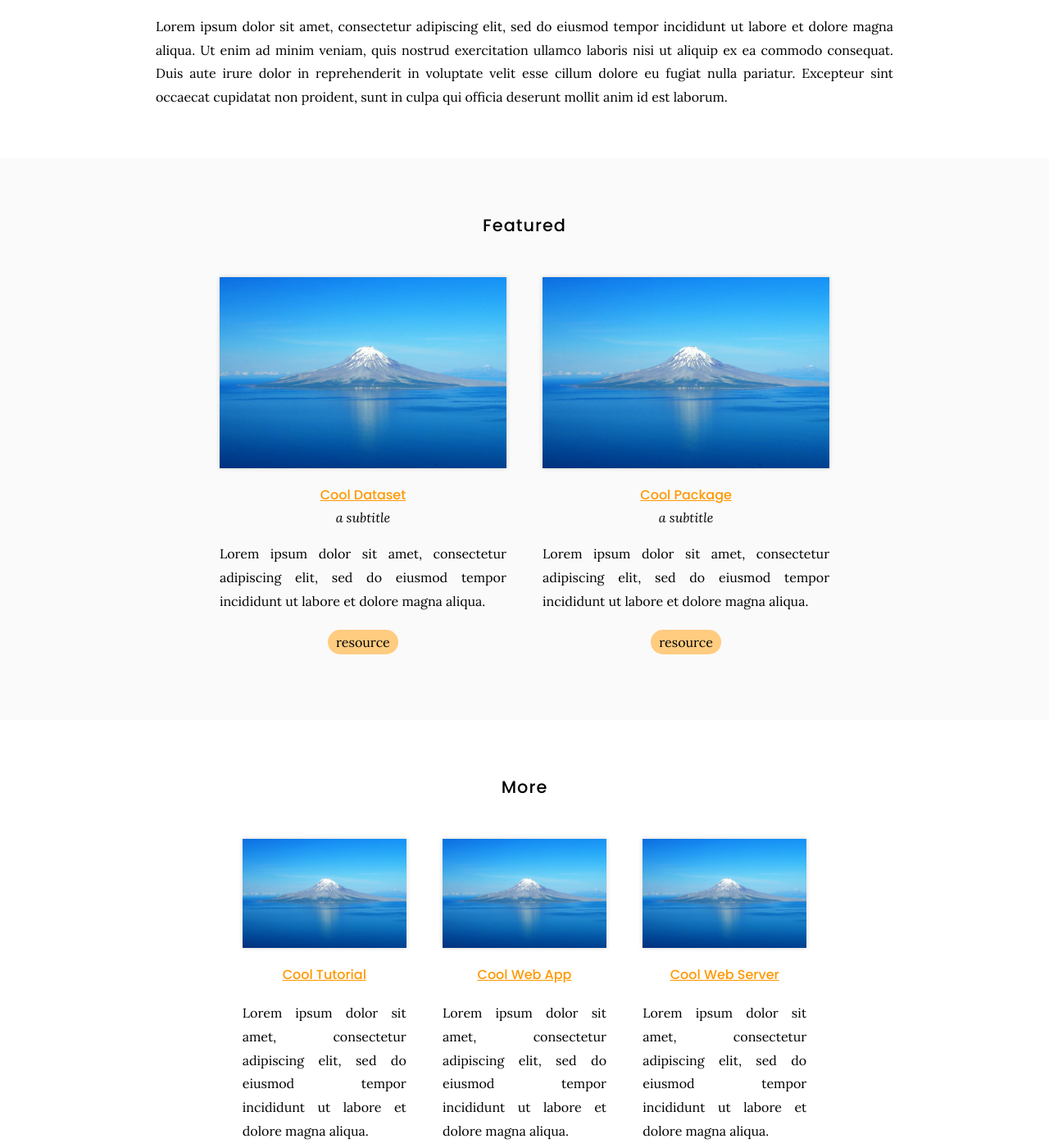
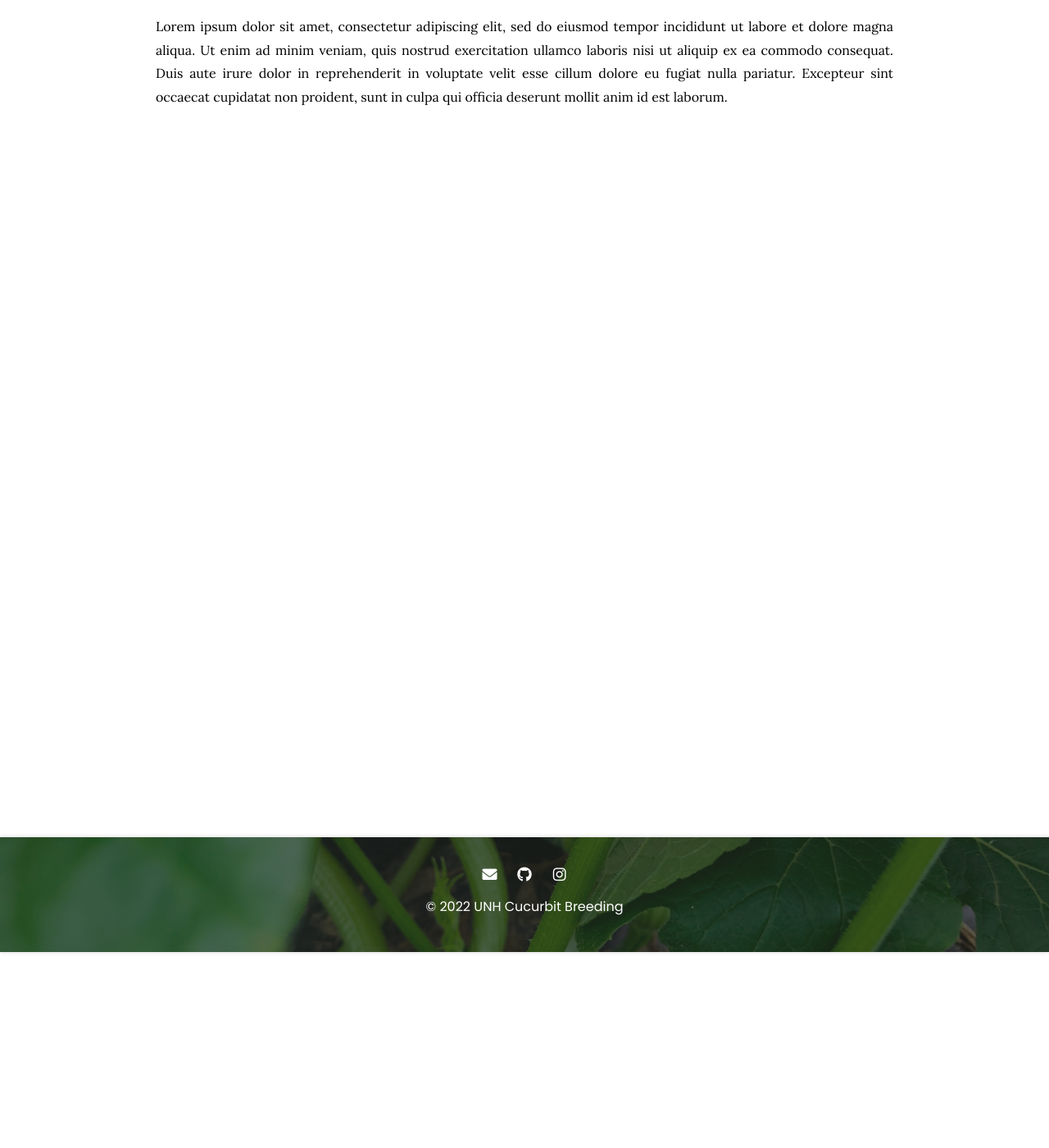
Before and after one commit to UNH-Cucurbits/unhcucurbits-website, a Jekyll site: the page built from breeding/index.md, in a window 1280 px wide and 1400 px high, scrolled down 239 px. Shown: the whole window at 82% size. Built offline with Jekyll 4.4.1, drawn with Linux system fonts in a browser that asks for light colours; some of the changed text lies outside the part shown.

Commit message:
Update index.md

```diff
--- a/breeding/index.md
+++ b/breeding/index.md
@@ -11,17 +11,3 @@ Lorem ipsum dolor sit amet, consectetur adipiscing elit, sed do eiusmod tempor i
 Ut enim ad minim veniam, quis nostrud exercitation ullamco laboris nisi ut aliquip ex ea commodo consequat.
 Duis aute irure dolor in reprehenderit in voluptate velit esse cillum dolore eu fugiat nulla pariatur.
 Excepteur sint occaecat cupidatat non proident, sunt in culpa qui officia deserunt mollit anim id est laborum.
-
-{% include search-info.html %}
-
-{% include section.html %}
-
-## Featured
-
-{% include list.html component="card" data="tools" filters="group: featured" %}
-
-{% include section.html %}
-
-## More
-
-{% include list.html component="card" data="tools" filters="group: more" style="small" %}
```
